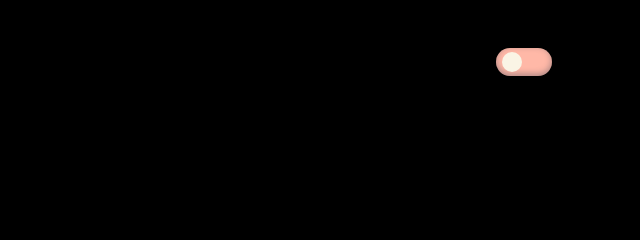
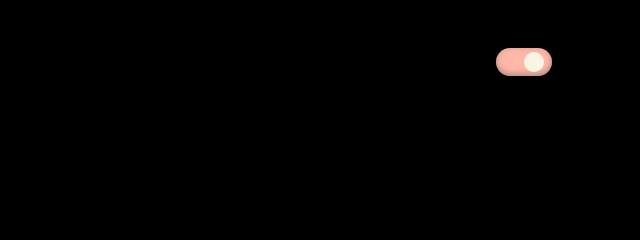
Before and after one commit to jonrob08/portfolio-v2, a website built with Vite: page portfolio/index.html in a window 1280 px wide. Both pictures are taken after a click on the button 1164 px from the left and 62 px from the top of the page. Shown: the top 240 px of the page, 640-1280 px from the left. Built offline with nearby package versions, Linux system fonts and the light colour scheme.

Commit message:
chore: add slider functionality to button

```diff
--- a/portfolio/Experience/Experience.js
+++ b/portfolio/Experience/Experience.js
@@ -9,6 +9,7 @@ import Camera from "./Camera"
 import Renderer from "./Renderer"
 
 import World from "./World/World"
+import Theme from "./Theme"
 
 export default class Experience {
     static instance
@@ -24,6 +25,7 @@ export default class Experience {
         this.camera = new Camera()
         this.renderer = new Renderer()
         this.resources = new Resources(assets)
+        this.theme = new Theme()
         this.world = new World()
 
         // .on listens to the created event
--- /dev/null
+++ b/portfolio/Experience/Theme.js
@@ -0,0 +1,24 @@
+import { EventEmitter } from "events"
+
+
+export default class Theme extends EventEmitter{
+    constructor() {
+        super()
+
+        this.theme = "light"
+
+        this.toggleButton = document.querySelector(".toggle-button")
+        this.toggleCircle = document.querySelector(".toggle-circle")
+
+        this.setEventListeners()
+    }
+
+    setEventListeners(){
+        this.toggleButton.addEventListener("click", () => {
+            this.toggleCircle.classList.toggle("slide")
+            this.theme = this.theme === "light" ? "dark" : "light"
+            console.log(this.theme)
+        })
+    }
+
+}
--- a/portfolio/style.css
+++ b/portfolio/style.css
@@ -96,6 +96,10 @@ html, body{
 
 .toggle-button:hover .toggle-circle {
   transform: scale(0.82);
+}
+
+.slide {
+  left: 28px;
 }
 
 /* -------------------- Section Formatting -------------------- */
```
